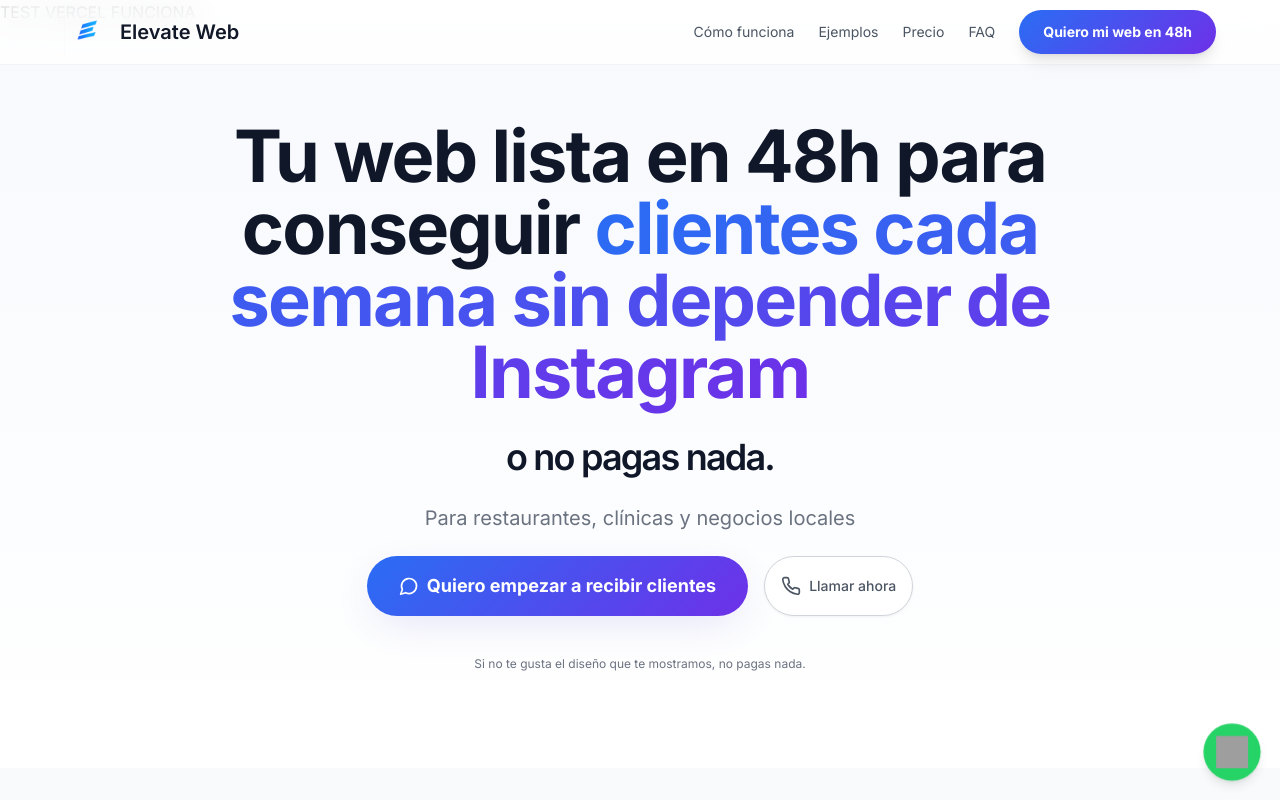
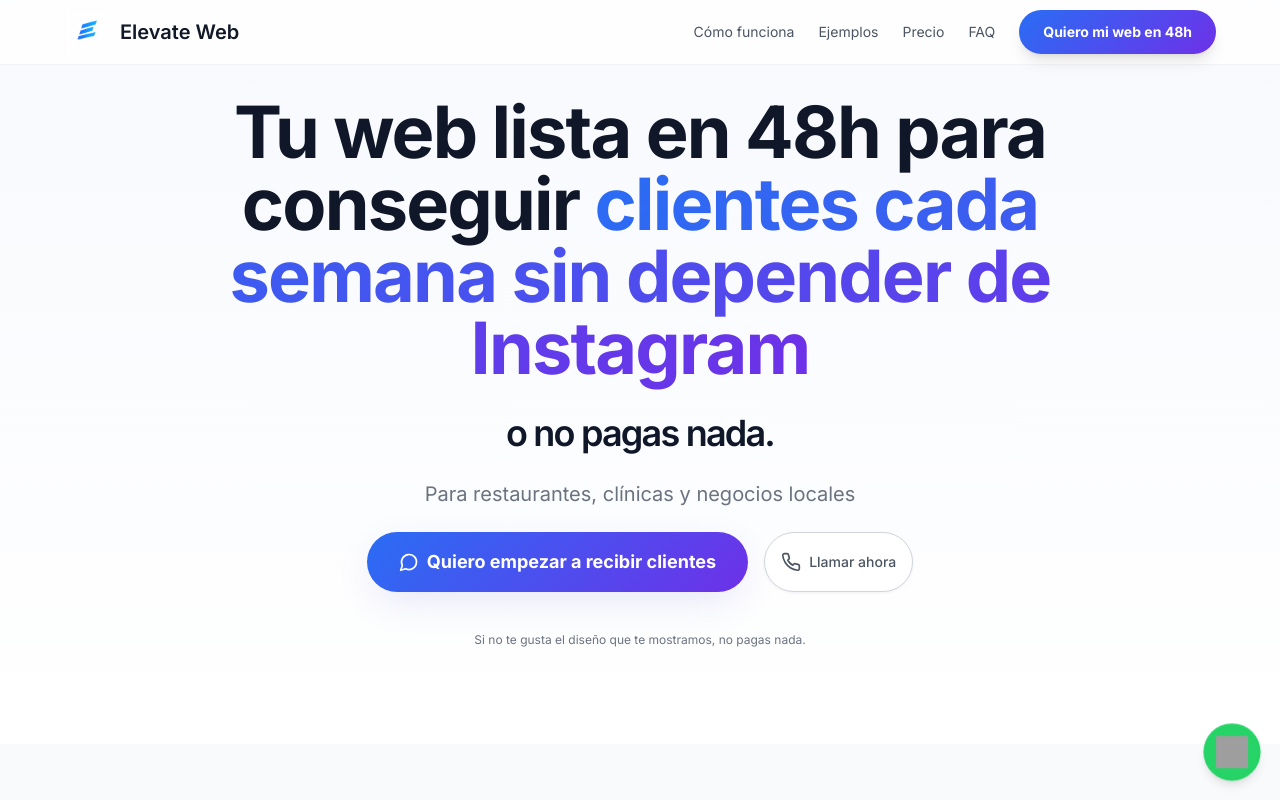
Before and after one commit to joan-devgggg/elevate-web1, a React (Vite) app: page / in a window 1280 px wide. Shown: the top 800 px of the page. Built offline with nearby package versions, Linux system fonts and the light colour scheme; grey boxes are pictures that could not be loaded; the HTML template or start-up script is replaced by a standard one.

Commit message:
Eliminar texto de prueba 'TEST VERCEL FUNCIONA' del componente App

```diff
--- a/src/App.tsx
+++ b/src/App.tsx
@@ -10,9 +10,6 @@ const queryClient = new QueryClient();
 
 const App = () => (
   <QueryClientProvider client={queryClient}>
-
-    <h1>TEST VERCEL FUNCIONA</h1>
-
     <TooltipProvider>
       <Toaster />
       <Sonner />
```
